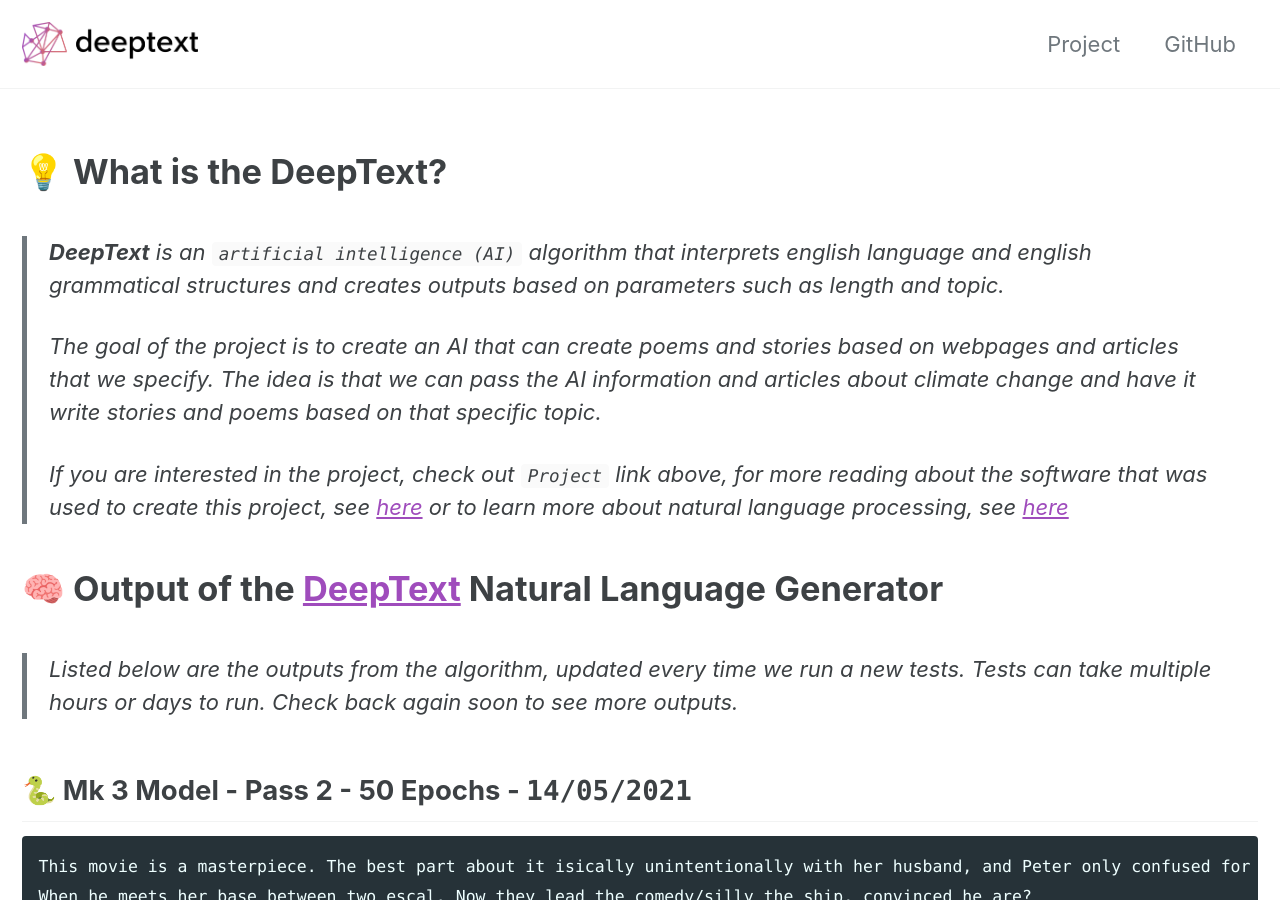
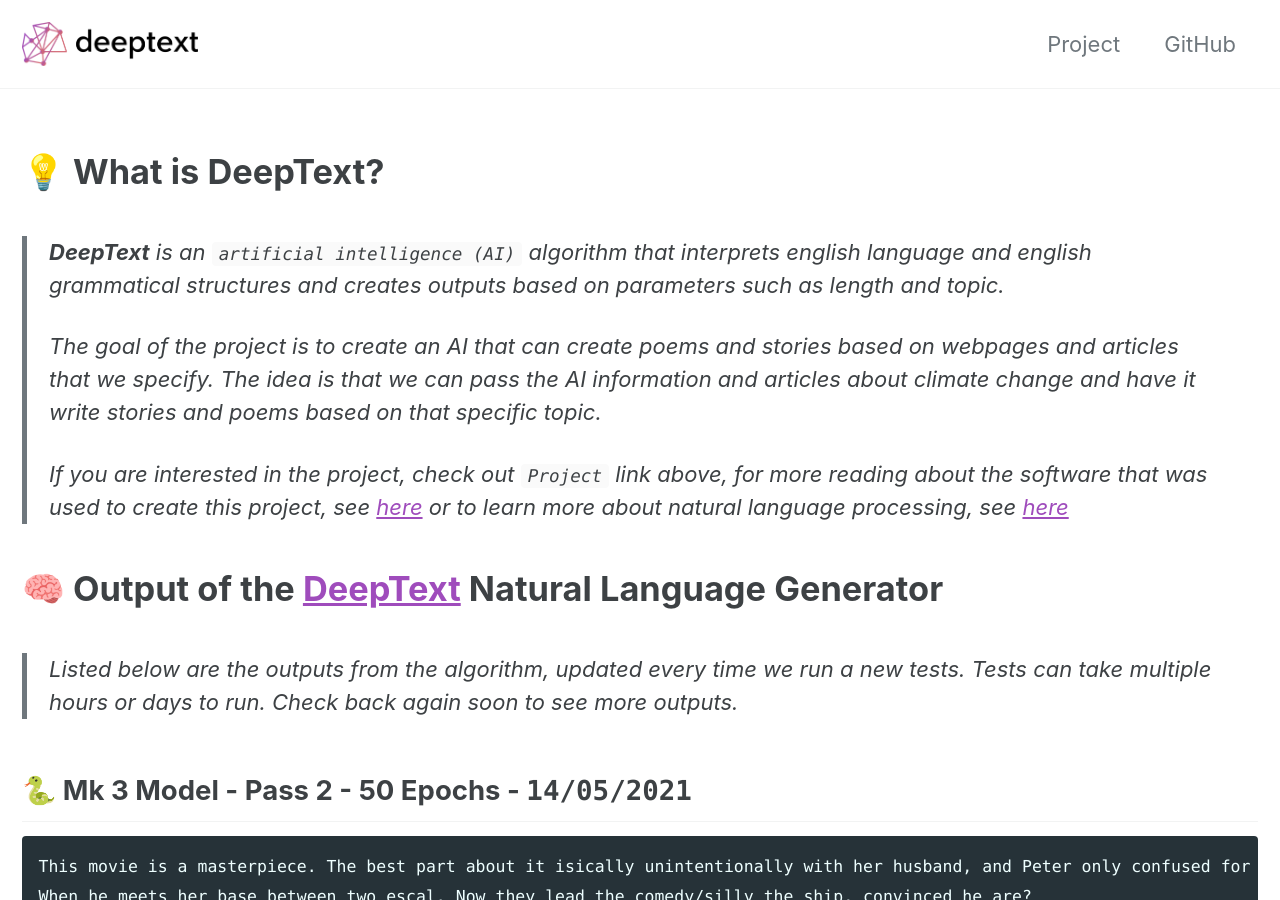
Before and after one commit to InternationalSchoolAberdeen/aiproject, a Jekyll site: the page built from index.md, in a window 1280 px wide and 900 px high. Built offline with Jekyll 4.4.1, drawn with Linux system fonts in a browser that asks for light colours; cached includes are drawn as plain includes.

```diff
--- a/index.md
+++ b/index.md
@@ -6,7 +6,7 @@
 
 <br />
 
-# 💡 What is the DeepText?
+# 💡 What is DeepText?
 > **DeepText** is an `artificial intelligence (AI)` algorithm that interprets english language and english grammatical structures and creates outputs based on parameters such as length and topic.
 >
 > The goal of the project is to create an AI that can create poems and stories based on webpages and articles that we specify. The idea is that we can pass the AI information and articles about climate change and have it write stories and poems based on that specific topic.
```
